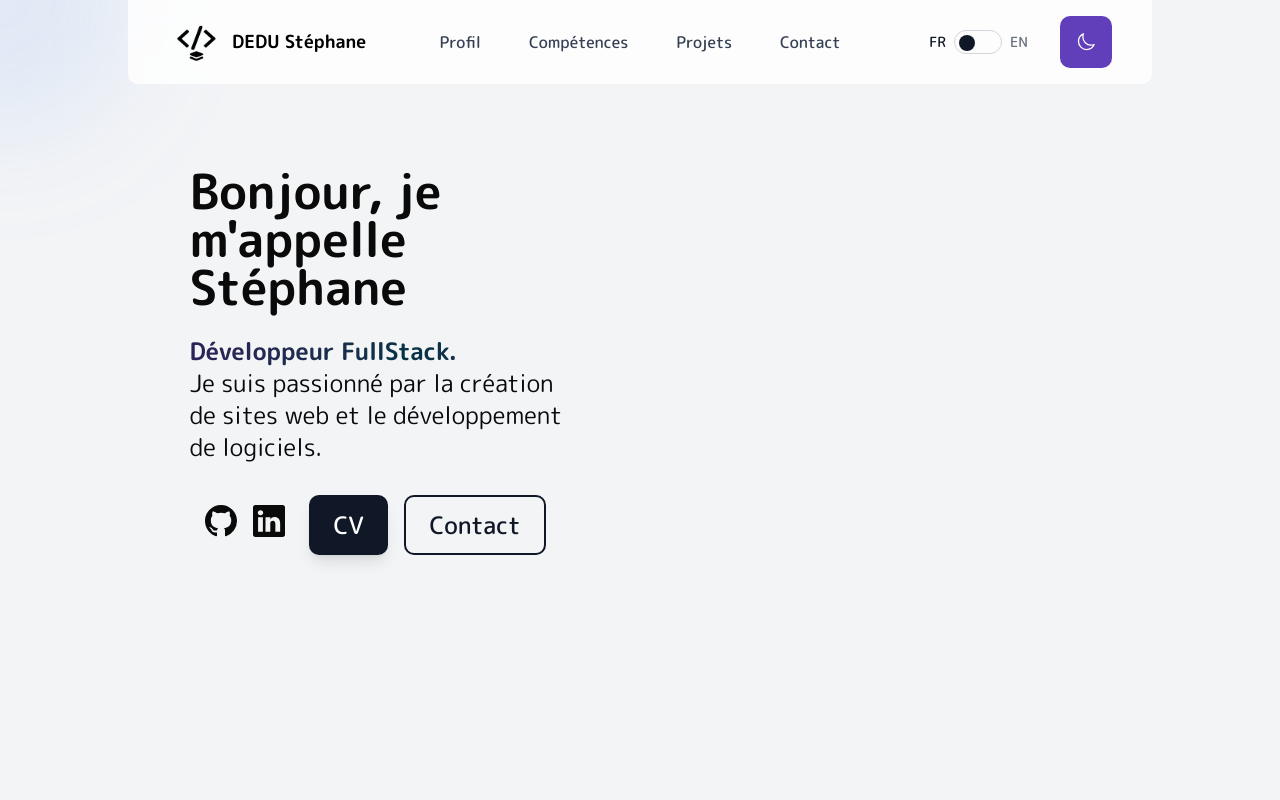
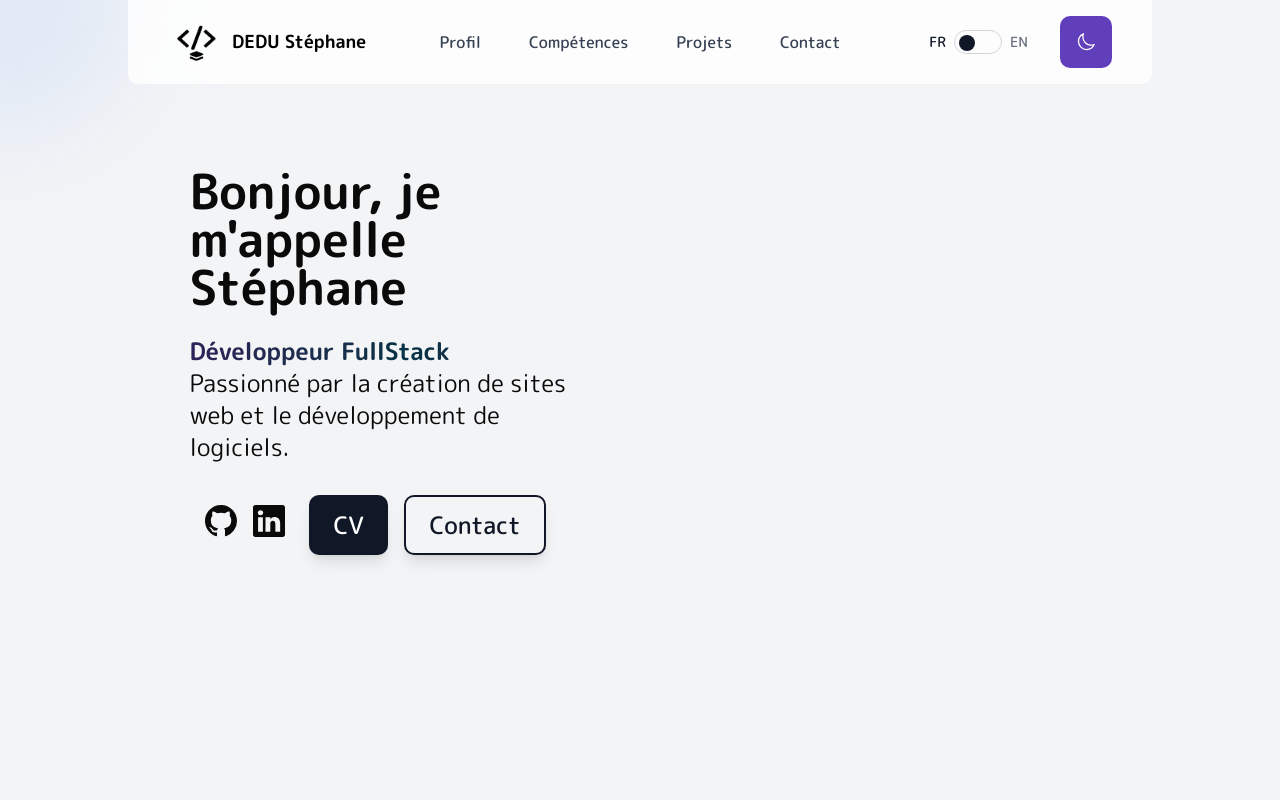
Before and after one commit to Pir4a/Portfolio-NextJS, a Next.js app: page / in a window 1280 px wide. Shown: the top 800 px of the page. Built offline with nearby package versions, Linux system fonts and the light colour scheme.

Commit message:
refacto buttons en components

```diff
--- a/components/Header.tsx
+++ b/components/Header.tsx
@@ -8,7 +8,7 @@ import { useState, useEffect } from "react"
 import { motion, AnimatePresence } from "motion/react"
 import { useLanguage } from "../contexts/LanguageContext"
 import { translations } from "../translations"
-
+import LangageButton from "./langagebutton"
 export default function Header() {
   const [isOpen, setIsOpen] = useState(false)
   const [mounted, setMounted] = useState(false)
@@ -45,41 +45,7 @@ export default function Header() {
 
         <div className="flex items-center gap-8 px-2">
           <div className="hidden xl:flex items-center gap-2">
-            <span
-              className={`text-sm font-medium transition-colors ${
-                language === "fr"
-                  ? "text-gray-900 dark:text-white"
-                  : "text-gray-500 dark:text-gray-400"
-              }`}
-            >
-              FR
-            </span>
-            <button
-              onClick={() => setLanguage(language === "fr" ? "en" : "fr")}
-              className="relative w-12 h-6 rounded-full border border-gray-300 dark:border-gray-600 overflow-hidden hover:bg-gray-100 dark:hover:bg-gray-800 transition-colors cursor-pointer"
-            >
-              <motion.div
-                className="absolute top-1 left-1 w-4 h-4 rounded-full bg-gray-900 dark:bg-white"
-                initial={false}
-                animate={{
-                  x: language === "fr" ? 0 : 24,
-                }}
-                transition={{
-                  type: "spring",
-                  stiffness: 300,
-                  damping: 30,
-                }}
-              />
-            </button>
-            <span
-              className={`text-sm font-medium transition-colors ${
-                language === "en"
-                  ? "text-gray-900 dark:text-white"
-                  : "text-gray-500 dark:text-gray-400"
-              }`}
-            >
-              EN
-            </span>
+            <LangageButton />
           </div>
           <ThemeToggle />
           <button
@@ -142,43 +108,7 @@ export default function Header() {
                     transition={{ delay: 0.4 }}
                     className="flex items-center gap-2"
                   >
-                    <span
-                      className={`text-sm font-medium transition-colors ${
-                        language === "fr"
-                          ? "text-gray-900 dark:text-white"
-                          : "text-gray-500 dark:text-gray-400"
-                      }`}
-                    >
-                      FR
-                    </span>
-                    <button
-                      onClick={() =>
-                        setLanguage(language === "fr" ? "en" : "fr")
-                      }
-                      className="relative w-12 h-6 rounded-full border border-gray-300 dark:border-gray-600 overflow-hidden hover:bg-gray-100 dark:hover:bg-gray-800 transition-colors"
-                    >
-                      <motion.div
-                        className="absolute top-1 left-1 w-4 h-4 rounded-full bg-gray-900 dark:bg-white"
-                        initial={false}
-                        animate={{
-                          x: language === "fr" ? 0 : 24,
-                        }}
-                        transition={{
-                          type: "spring",
-                          stiffness: 300,
-                          damping: 30,
-                        }}
-                      />
-                    </button>
-                    <span
-                      className={`text-sm font-medium transition-colors ${
-                        language === "en"
-                          ? "text-gray-900 dark:text-white"
-                          : "text-gray-500 dark:text-gray-400"
-                      }`}
-                    >
-                      EN
-                    </span>
+                    <LangageButton />
                   </motion.li>
                 </motion.ul>
               </div>
--- a/components/hero.tsx
+++ b/components/hero.tsx
@@ -5,7 +5,7 @@ import { useLanguage } from "../contexts/LanguageContext"
 import { translations } from "../translations"
 import { useEffect, useState } from "react"
 import { BsGithub, BsLinkedin } from "react-icons/bs"
-
+import HeroButton from "./herobutton"
 export default function Hero() {
   const { language } = useLanguage()
   const [mounted, setMounted] = useState(false)
@@ -62,12 +62,20 @@ export default function Hero() {
                 transition={{ duration: 0.4, ease: "easeOut", delay: 0.2 }}
                 className="flex items-center pt-4 p-2 gap-4"
               >
-                <BsGithub className="w-8 h-8 cursor-pointer hover:scale-120 transition-all duration-200" />
-                <BsLinkedin className="w-8 h-8 cursor-pointer hover:scale-120 transition-all duration-200" />
+                <a href="https://github.com/Pir4a" target="_blank" className="">
+                  <BsGithub className="w-8 h-8 cursor-pointer hover:scale-120 transition-all duration-200" />
+                </a>
+                <a
+                  href="https://www.linkedin.com/in/st%C3%A9phane-dedu-14579a266/"
+                  target="_blank"
+                  className=""
+                >
+                  <BsLinkedin className="w-8 h-8 cursor-pointer hover:scale-120 transition-all duration-200" />
+                </a>
               </motion.span>
             </AnimatePresence>
             <AnimatePresence mode="wait">
-              <motion.div
+              <motion.span
                 key={language}
                 initial={{ opacity: 0, y: 20 }}
                 animate={{ opacity: 1, y: 0 }}
@@ -75,21 +83,15 @@ export default function Hero() {
                 transition={{ duration: 0.4, ease: "easeOut", delay: 0.3 }}
                 className="flex gap-4 pt-4"
               >
-                <motion.button
-                  whileHover={{ scale: 1.05 }}
-                  whileTap={{ scale: 0.95 }}
-                  className="px-6 py-3 bg-gray-900 cursor-pointer dark:bg-white text-white dark:text-black rounded-lg font-medium shadow-lg hover:shadow-xl transition-all duration-200"
-                >
-                  CV
-                </motion.button>
-                <motion.button
-                  whileHover={{ scale: 1.05 }}
-                  whileTap={{ scale: 0.95 }}
-                  className="px-6 py-3 border-2 cursor-pointer border-gray-900 dark:border-white text-gray-900 dark:text-white rounded-lg font-medium hover:bg-gray-900 dark:hover:bg-white hover:text-white dark:hover:text-black transition-all duration-200"
-                >
-                  Contact
-                </motion.button>
-              </motion.div>
+                <HeroButton
+                  text="CV"
+                  className="bg-gray-900 px-6 py-3 dark:bg-white text-white dark:text-black transition-all duration-200"
+                />
+                <HeroButton
+                  text="Contact"
+                  className="border-2 px-6 py-3 border-gray-900 dark:border-white text-gray-900 dark:text-white rounded-lg font-medium hover:bg-gray-900 dark:hover:bg-white hover:text-white dark:hover:text-black transition-all duration-200"
+                />
+              </motion.span>
             </AnimatePresence>
           </span>
         </motion.p>
--- /dev/null
+++ b/components/herobutton.tsx
@@ -0,0 +1,42 @@
+"use client"
+
+import { motion } from "framer-motion"
+import { useLanguage } from "../contexts/LanguageContext"
+
+interface HeroButtonProps {
+  text: string
+  className?: string
+}
+
+export default function HeroButton({ text, className }: HeroButtonProps) {
+  const { language } = useLanguage()
+  const handleDownload = () => {
+    if (text !== "CV") return
+    if (language === "fr") {
+      const link = document.createElement("a")
+      link.href = "/CV_STEPHANEDEDU_FULLSTACK.pdf"
+      link.download = "CV_STEPHANEDEDU_FULLSTACK.pdf"
+      document.body.appendChild(link)
+      link.click()
+      document.body.removeChild(link)
+    } else {
+      const link = document.createElement("a")
+      link.href = "/cv_dedu_stephane_fullstack_english.pdf"
+      link.download = "cv_dedu_stephane_fullstack_english.pdf"
+      document.body.appendChild(link)
+      link.click()
+      document.body.removeChild(link)
+    }
+  }
+
+  return (
+    <motion.button
+      whileHover={{ scale: 1.05 }}
+      whileTap={{ scale: 0.95 }}
+      onClick={handleDownload}
+      className={`${className} rounded-lg font-medium shadow-lg hover:shadow-xl cursor-pointer`}
+    >
+      {text}
+    </motion.button>
+  )
+}
--- /dev/null
+++ b/components/langagebutton.tsx
@@ -0,0 +1,47 @@
+import { useLanguage } from "../contexts/LanguageContext"
+import { motion } from "motion/react"
+
+export default function LangageButton() {
+  const { language, setLanguage } = useLanguage()
+
+  return (
+    <>
+      {" "}
+      <span
+        className={`text-sm font-medium transition-colors ${
+          language === "fr"
+            ? "text-gray-900 dark:text-white"
+            : "text-gray-500 dark:text-gray-400"
+        }`}
+      >
+        FR
+      </span>
+      <button
+        onClick={() => setLanguage(language === "fr" ? "en" : "fr")}
+        className="relative w-12 h-6 rounded-full border border-gray-300 dark:border-gray-600 overflow-hidden hover:bg-gray-100 dark:hover:bg-gray-800 transition-colors cursor-pointer"
+      >
+        <motion.div
+          className="absolute top-1 left-1 w-4 h-4 rounded-full bg-gray-900 dark:bg-white"
+          initial={false}
+          animate={{
+            x: language === "fr" ? 0 : 24,
+          }}
+          transition={{
+            type: "spring",
+            stiffness: 300,
+            damping: 30,
+          }}
+        />
+      </button>
+      <span
+        className={`text-sm font-medium transition-colors ${
+          language === "en"
+            ? "text-gray-900 dark:text-white"
+            : "text-gray-500 dark:text-gray-400"
+        }`}
+      >
+        EN
+      </span>
+    </>
+  )
+}
--- a/translations/index.ts
+++ b/translations/index.ts
@@ -8,9 +8,9 @@ export const translations = {
     },
     hero: {
       greeting: "Bonjour, je m'appelle Stéphane",
-      role: "Développeur FullStack.",
+      role: "Développeur FullStack",
       description:
-        "Je suis passionné par la création de sites web et le développement de logiciels.",
+        "Passionné par la création de sites web et le développement de logiciels.",
     },
   },
   en: {
@@ -22,7 +22,7 @@ export const translations = {
     },
     hero: {
       greeting: "Hello, I'm Stéphane",
-      role: "FullStack Developer.",
+      role: "FullStack Developer",
       description:
         "I'm passionate about creating websites and software development.",
     },
```
Also changed, not shown: 2 other files (tests, documents, lock files or other folders).
